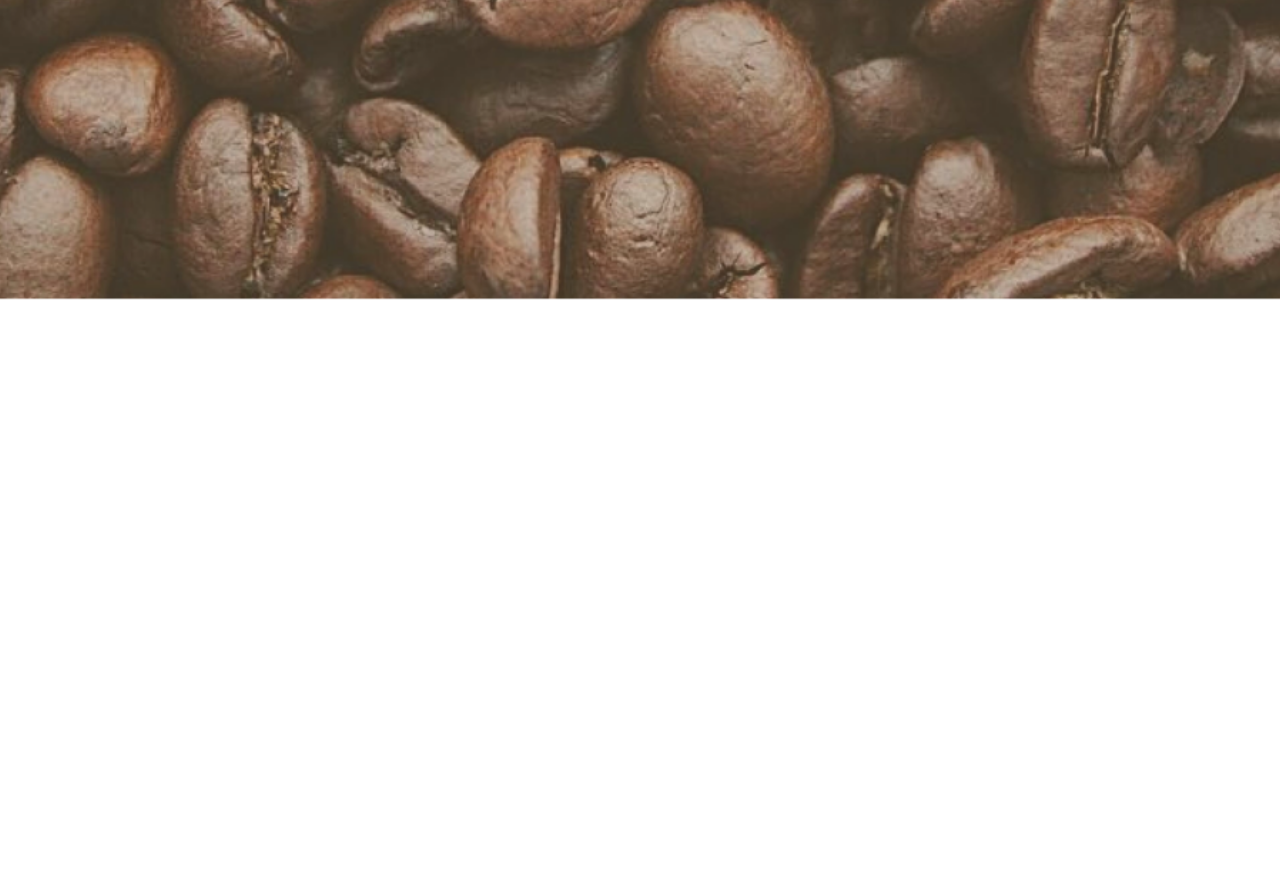
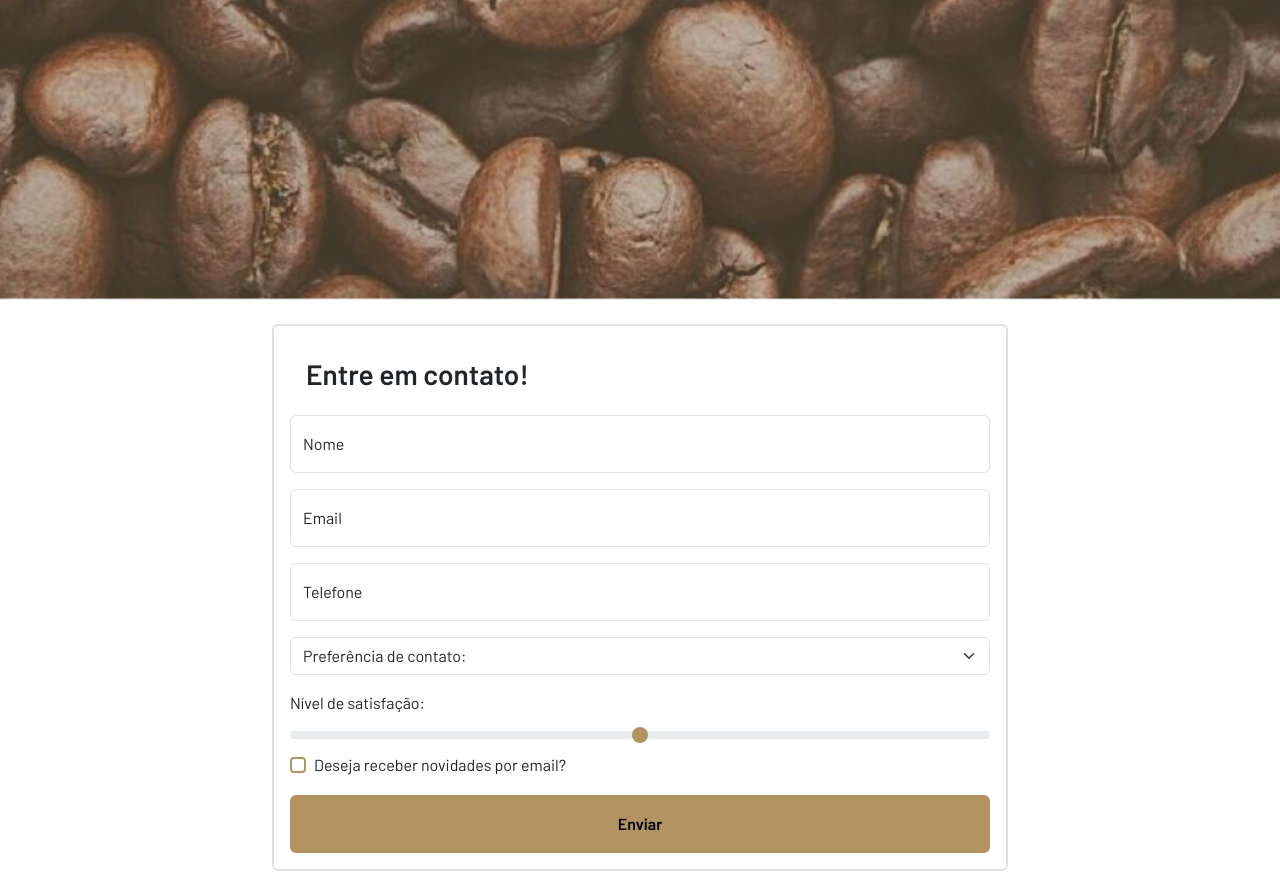
Before and after one commit to jairisonsouza/Serenatto, a plain HTML site: page index.html in a window 1280 px wide. Shown: the part 3672-4567 px from the top of the page. Before the commit the page ends 3972 px from the top, so only its background shows below. Drawn offline with nearby package versions, Linux system fonts and the light colour scheme.

Commit message:
Criação do formulário de contato

```diff
--- a/estilos.css
+++ b/estilos.css
@@ -55,3 +55,7 @@ input[type="checkbox"]:focus {
 .botao-padrao:hover {
   background-color: var(--marrom-escuro);
 }
+
+.input-range::-webkit-slider-thumb {
+  background-color: var(--marrom-claro);
+}
--- a/index.html
+++ b/index.html
@@ -181,6 +181,47 @@
     <!-- Banner 3 -->
     <section class="banners banner-3 d-flex flex-column justify-content-center text-center mt-5">
     </section>
+
+    <section class="py-4 container">
+      <div class="row">
+        <div class="col-10 col-xl-8 mx-auto">
+          <div class="border border-2 rounded p-3">
+            <h3 class="fw-bold p-3">Entre em contato!</h3>
+            <form id="contato">
+              <div class="form-floating mb-3">
+                <input type="text" class="form-control" id="floatingNome" placeholder="Nome">
+                <label for="floatingNome">Nome</label>
+              </div>
+              <div class="form-floating mb-3">
+                <input type="email" class="form-control" id="floatingEmail" placeholder="name@example.com">
+                <label for="floatingEmail">Email</label>
+              </div>
+              <div class="form-floating mb-3">
+                <input type="number" class="form-control" id="floatingTelefone" placeholder="Telefone">
+                <label for="floatingTelefone">Telefone</label>
+              </div>
+              <select class="form-select mb-3" aria-label="Default select example">
+                <option selected>Preferência de contato:</option>
+                <option value="1">WhatsApp</option>
+                <option value="2">Email</option>
+                <option value="3">Ligação</option>
+              </select>
+              <label for="nivel-satisfacao" class="form-label">Nível de satisfação:</label>
+              <input type="range" class="form-range input-range" id="nivel-satisfacao">
+              <div class="form-check">
+                <input class="form-check-input" type="checkbox" value="" id="flexCheckDefault">
+                <label class="form-check-label" for="flexCheckDefault">
+                  Deseja receber novidades por email?
+                </label>
+              </div>
+              <button type="button" class="btn botao-padrao w-100 fw-bold mt-3 py-3">Enviar</button>
+            </form>
+          </div>
+        </div>
+      </div>
+
+    </section>
+
   </main>
 
   <!-- Canvas 1 -->
@@ -353,7 +394,8 @@
           <img class="w-100" src="./assets/produtos-cafe-especial.png" alt="Xícara com Cappuccino">
           <p class="text-center">Somos conhecidos também por nossos cafés especiais, que são cuidadosamente preparados
             com grãos selecionados de alta qualidade e técnicas de preparo precisas.</p>
-          <p class="text-center">Entre as opções de cafés especiais do Café & Bistrô Serenatto, destacamos o café aeropress,
+          <p class="text-center">Entre as opções de cafés especiais do Café & Bistrô Serenatto, destacamos o café
+            aeropress,
             que é preparado com uma técnica de imersão e pressão, resultando em uma bebida de sabor intenso e aroma
             acentuado. Outra opção popular é o café Hario V60, que é preparado com um filtro de papel em formato de cone
             e resulta em uma bebida limpa e suave, ressaltando as notas sensoriais dos grãos. Além disso, oferecemos uma
```
